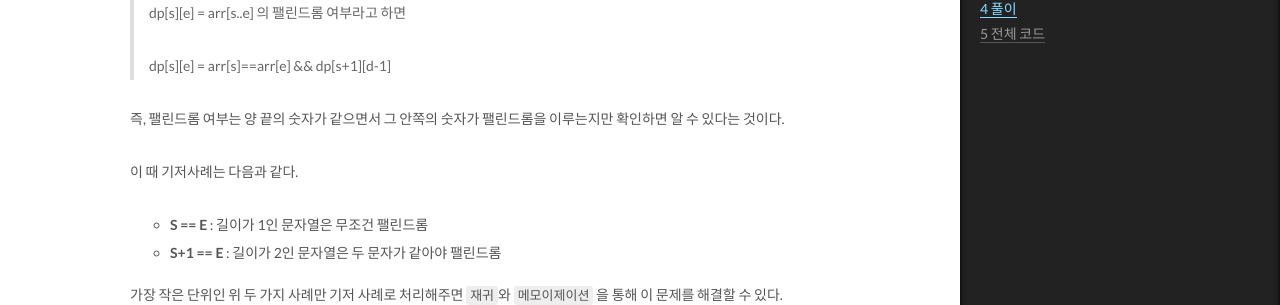
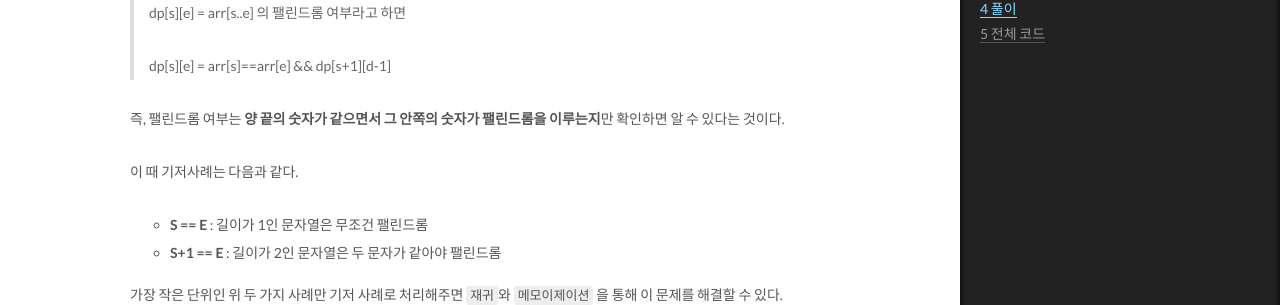
Before and after one commit to yjyoon-dev/yjyoon-dev.github.io, a Jekyll site: the page built from _posts/2021-02-07-boj-10942.md, in a window 1280 px wide and 1400 px high, scrolled down 2045 px. Shown: the part 149-454 px from the top of the window. Built offline with Jekyll 4.4.1, drawn with Linux system fonts in a browser that asks for light colours; comment, search, counter and statistics services are not loaded.

Commit message:
포스트 수정

```diff
--- a/_posts/2021-02-07-boj-10942.md
+++ b/_posts/2021-02-07-boj-10942.md
@@ -64,7 +64,7 @@ description: "백준 온라인 저지 백준 10942번 - 팰린드롬? C++ 풀이
 >
 > dp[s][e] = arr[s]==arr[e] && dp[s+1][d-1]
 
-즉, 팰린드롬 여부는 양 끝의 숫자가 같으면서 그 안쪽의 숫자가 팰린드롬을 이루는지만 확인하면 알 수 있다는 것이다.
+즉, 팰린드롬 여부는 **양 끝의 숫자가 같으면서 그 안쪽의 숫자가 팰린드롬을 이루는지**만 확인하면 알 수 있다는 것이다.
 
 이 때 기저사례는 다음과 같다.
 
```
